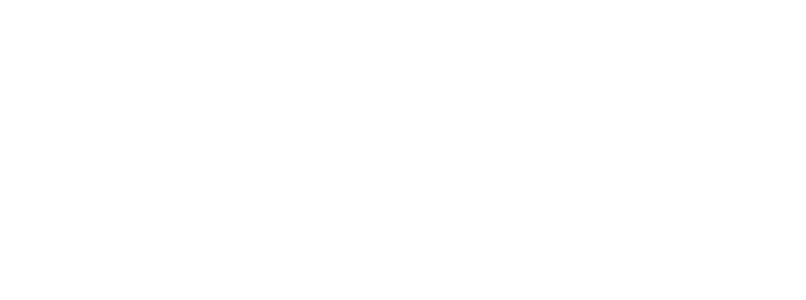
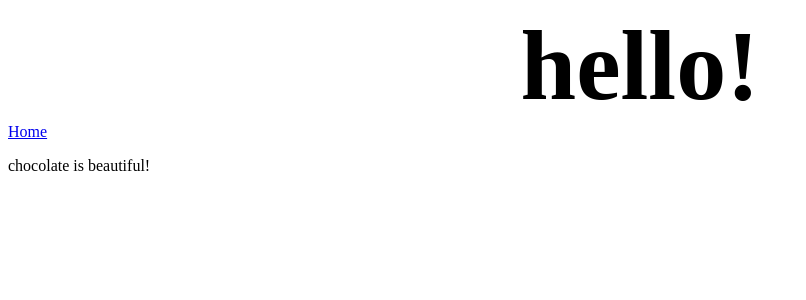
Before and after one commit to ron61/ron61.github.io, a Nuxt app: page /blog/posts/world-history-of-chocolate in a window 1280 px wide. Before the commit this address had no page. Shown: the top 300 px of the page, without its empty margins (0-806 px from the left). Built offline with nearby package versions, Linux system fonts and the light colour scheme.

Commit message:
ブログの階層を作った

```diff
--- /dev/null
+++ b/pages/blog/posts/world-history-of-chocolate.vue
@@ -0,0 +1,17 @@
+<template>
+  <div>
+    <Top />
+    <nuxt-link to="/">Home</nuxt-link>
+    <p>chocolate is beautiful!</p>
+  </div>
+</template>
+
+<script>
+export default {
+    layout: "blog"
+}
+</script>
+
+<style>
+
+</style>
```
